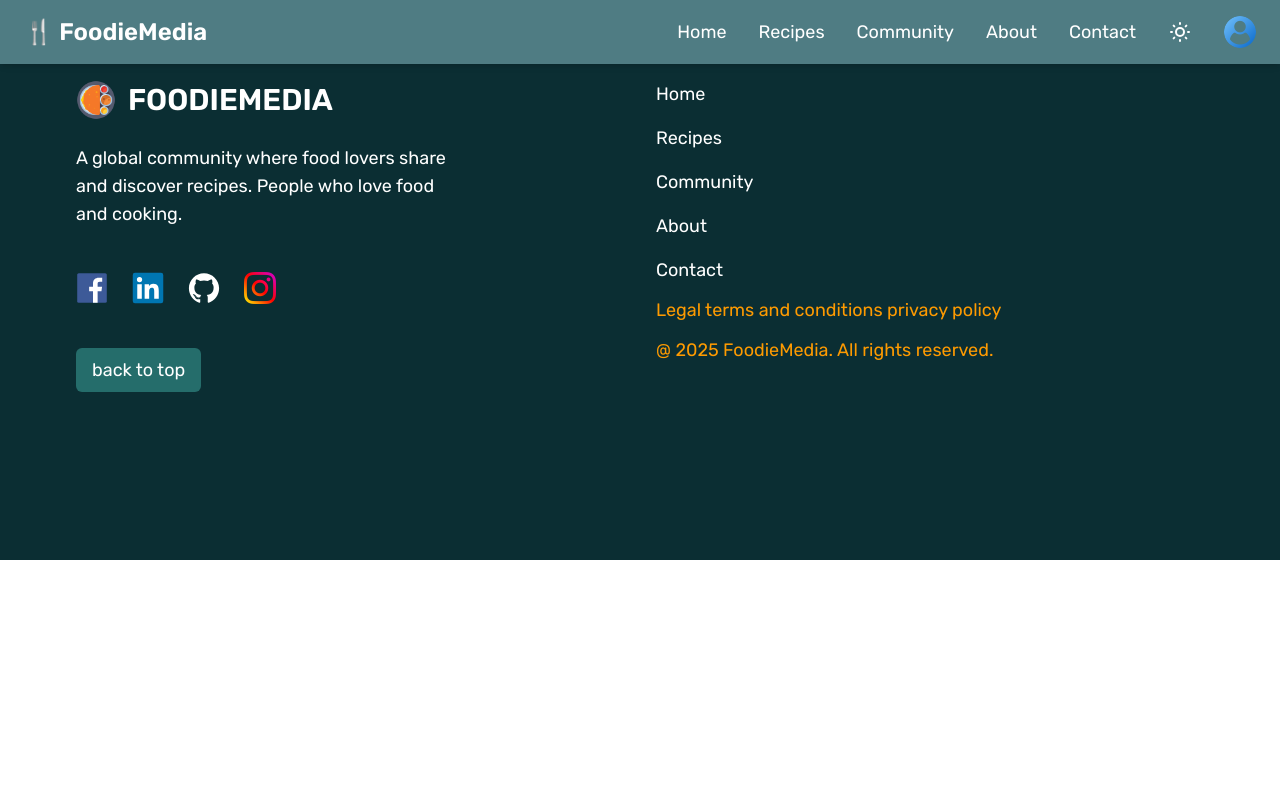
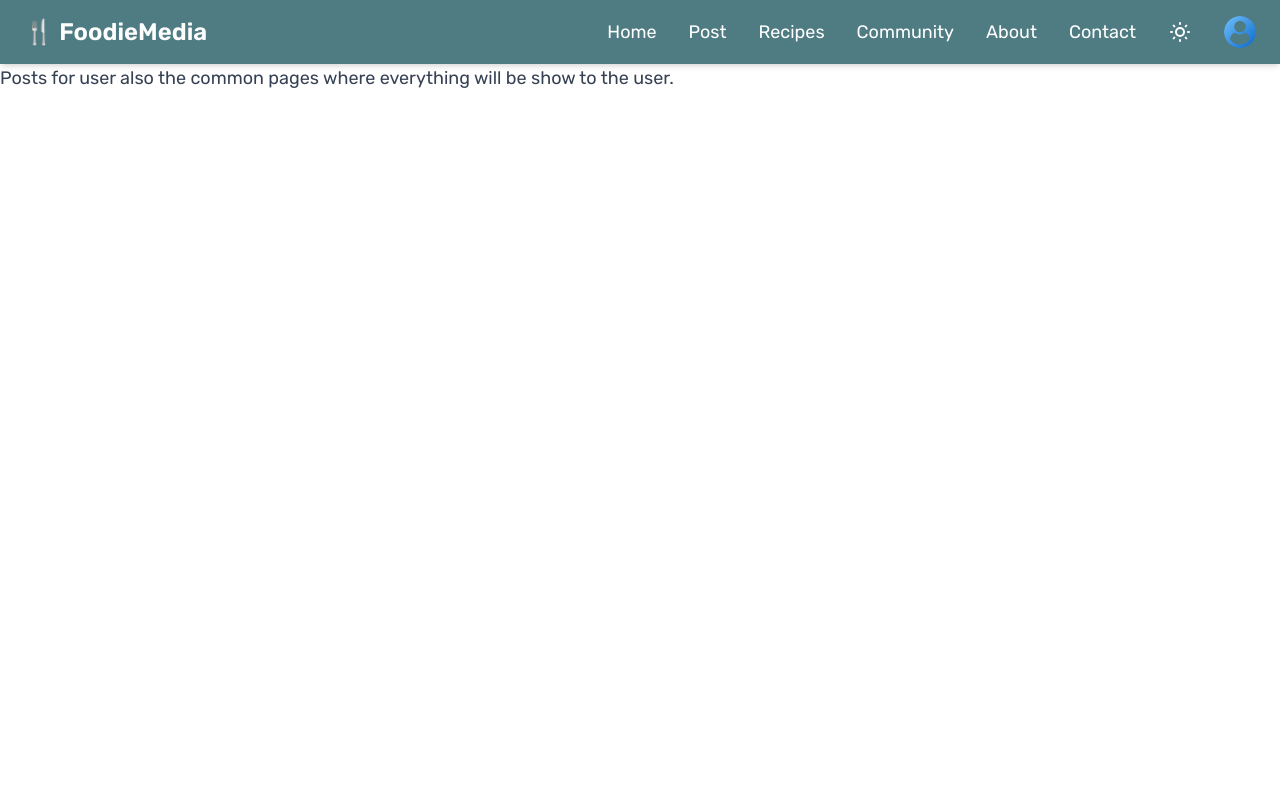
Before and after one commit to shiba-murmu/Discover-your-recipe, a React (Vite) app in the folder frontend/: page /post in a window 1280 px wide. Shown: the top 800 px of the page. Built offline with nearby package versions, Linux system fonts and the light colour scheme.

Commit message:
One more file is added and add it to the systems pages.

```diff
--- a/frontend/src/My_router.jsx
+++ b/frontend/src/My_router.jsx
@@ -14,6 +14,7 @@ import Contact from './pages/Contact/Contact';
 import About from './pages/About/About';
 import Footer_page from './components/Footer/Footer_page';
 import ScrollToTopRoutesChange from './utils/Routes_Changing/ScrollToTopRoutesChange';
+import Post from './pages/Posting/Post';
 
 // .............................................................................
 
@@ -32,6 +33,7 @@ function My_router() {
             {!shouldHideNavbar && <Navigation_bar />}
             <Routes >
                 <Route path='/contact' element={< Contact />} />
+                <Route path='/post' element={<Post />} />
                 <Route path='/About' element={<About />} />
                 <Route path='/community' element={<Community_page />} />
                 <Route path='/recipe-post' element={<Recipes_post />} />
--- a/frontend/src/components/Header/Navigation_bar.jsx
+++ b/frontend/src/components/Header/Navigation_bar.jsx
@@ -38,6 +38,9 @@ export default function Navigation_bar() {
                 <ul className="hidden md:flex md:items-center md:justify-center space-x-8 font-medium">
                     <li className="dark:hover:text-blue-400 hover:text-[#0b2e33] cursor-pointer flex items-center justify-center">
                         <Link to="/home">Home</Link>
+                    </li>
+                    <li className="dark:hover:text-blue-400 hover:text-[#0b2e33] cursor-pointer flex items-center justify-center">
+                        <Link to="/post">Post</Link>
                     </li>
                     <li className="dark:hover:text-blue-400 hover:text-[#0b2e33] cursor-pointer flex items-center justify-center">
                         <Link to="/recipe-post">Recipes</Link>
@@ -101,6 +104,12 @@ export default function Navigation_bar() {
                         className="hover:text-green-600 cursor-pointer"
                         onClick={handleMenuItemClick}
                     >
+                        <Link to="/post">Post</Link>
+                    </li>
+                    <li
+                        className="hover:text-green-600 cursor-pointer"
+                        onClick={handleMenuItemClick}
+                    >
                         <Link to="/recipe-post">Recipe</Link>
                     </li>
                     <li
--- a/frontend/src/pages/Landing/Landing_page.jsx
+++ b/frontend/src/pages/Landing/Landing_page.jsx
@@ -43,7 +43,6 @@ function Landing_page() {
                         Start your culinary journey today!
                     </p>
                 </div>
-
             </div>
         </>
     )
--- /dev/null
+++ b/frontend/src/pages/Posting/Post.jsx
@@ -0,0 +1,13 @@
+import React from 'react'
+
+function Post() {
+  return (
+    <>
+        <div className='mt-17 md:mt-16 min-h-[100vh]'>
+            Posts for user also the common pages where everything will be show to the user.
+        </div>
+    </>
+  )
+}
+
+export default Post
```
